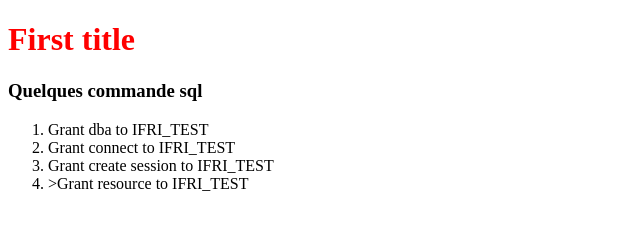
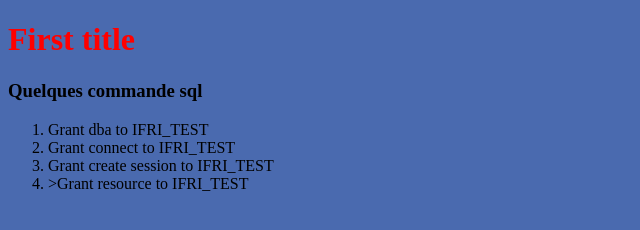
Before and after one commit to pacomeAhossi/delete, a plain HTML site: page index.html in a window 1280 px wide. Shown: the whole page, without its empty margins (0-640 px from the left). Drawn offline with Linux system fonts and the light colour scheme.

Commit message:
Ajout d'un backgroung bleu au body

```diff
--- a/style.css
+++ b/style.css
@@ -1,3 +1,6 @@
 h1{
 	color: red;
 }
+body{
+    background: #4a6aaf;
+}
```
